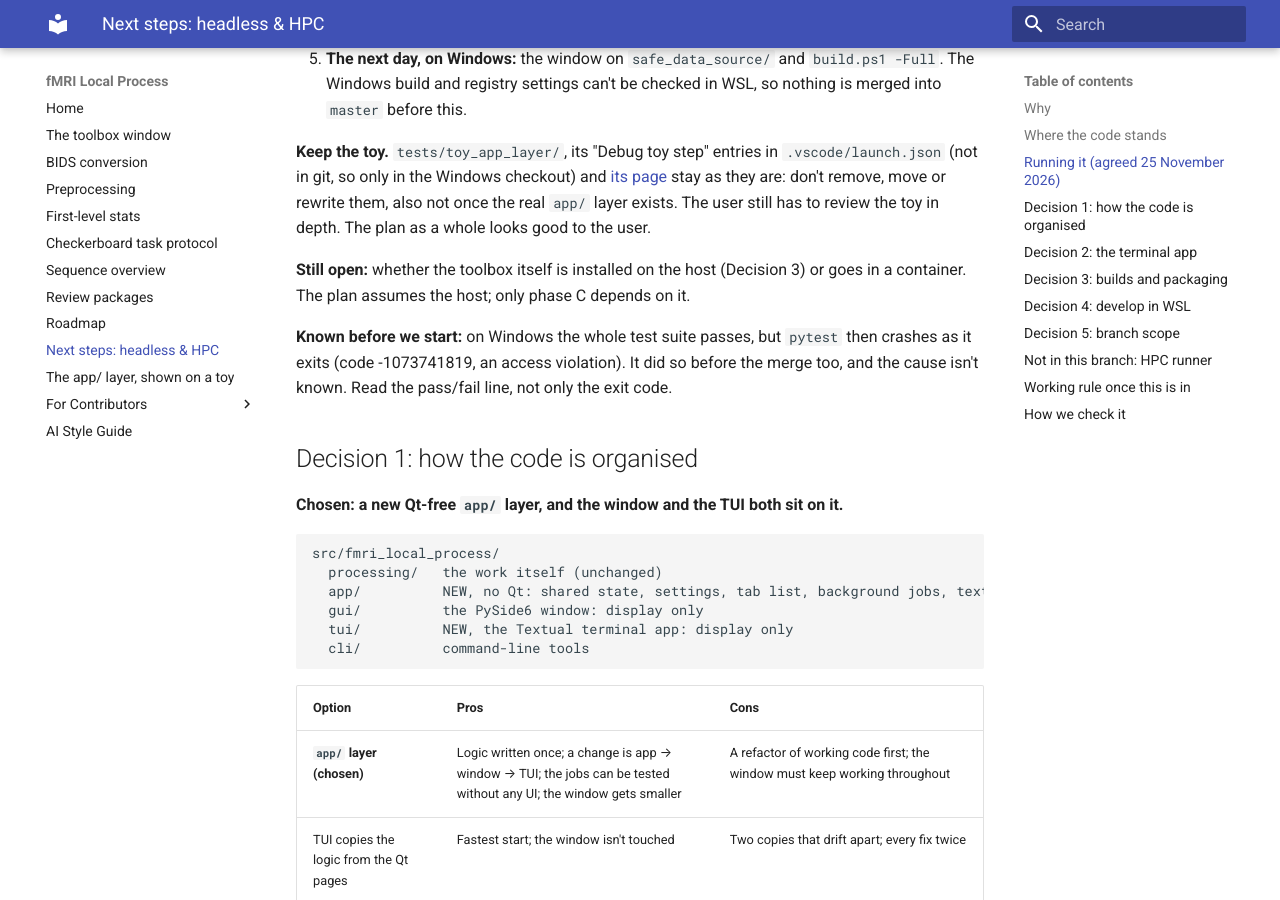
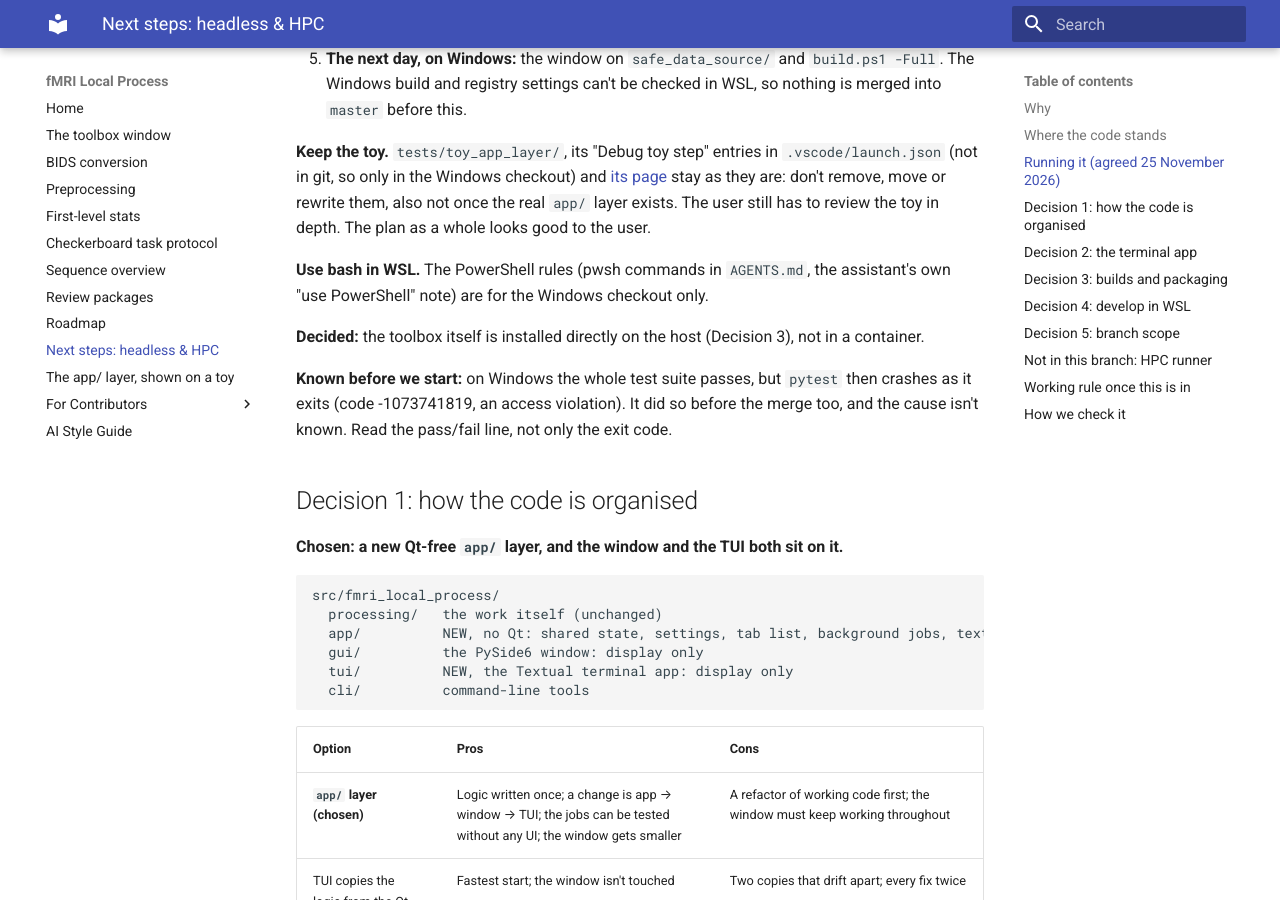
Before and after one commit to stefandup/fmri-local-process, an MkDocs documentation site: the page built from docs/next-steps.md, in a window 1280 px wide and 900 px high, scrolled down 1253 px. Built offline with MkDocs 1.6.1 and Material for MkDocs 9.7.7, drawn with Linux system fonts in a browser that asks for light colours.

Commit message:
next-steps: bash in WSL, toolbox installs on the host
Co-Authored-By: Claude Opus 5.5 <noreply@anthropic.com>
Claude-Session: https://claude.ai/code/session_01RVwtBNYVQu76tsdiGegoWE

```diff
--- a/docs/next-steps.md
+++ b/docs/next-steps.md
@@ -49,10 +49,13 @@ done in one overnight run and tweaks the next day.
 **Keep the toy.** `tests/toy_app_layer/`, its "Debug toy step" entries in
 `.vscode/launch.json` (not in git, so only in the Windows checkout) and
 [its page](app-layer-toy.md) stay as they are: don't remove, move or rewrite them, also not once
-the real `app/` layer exists. The user still has to review the toy in depth. The plan as a whole looks good to the user.
+the real `app/` layer exists. The user still has to review the toy in depth. The plan as a whole
+looks good to the user.
 
-**Still open:** whether the toolbox itself is installed on the host (Decision 3) or goes in a
-container. The plan assumes the host; only phase C depends on it.
+**Use bash in WSL.** The PowerShell rules (pwsh commands in `AGENTS.md`, the assistant's own
+"use PowerShell" note) are for the Windows checkout only.
+
+**Decided:** the toolbox itself is installed directly on the host (Decision 3), not in a container.
 
 **Known before we start:** on Windows the whole test suite passes, but `pytest` then crashes as
 it exits (code -1073741819, an access violation). It did so before the merge too, and the
```
